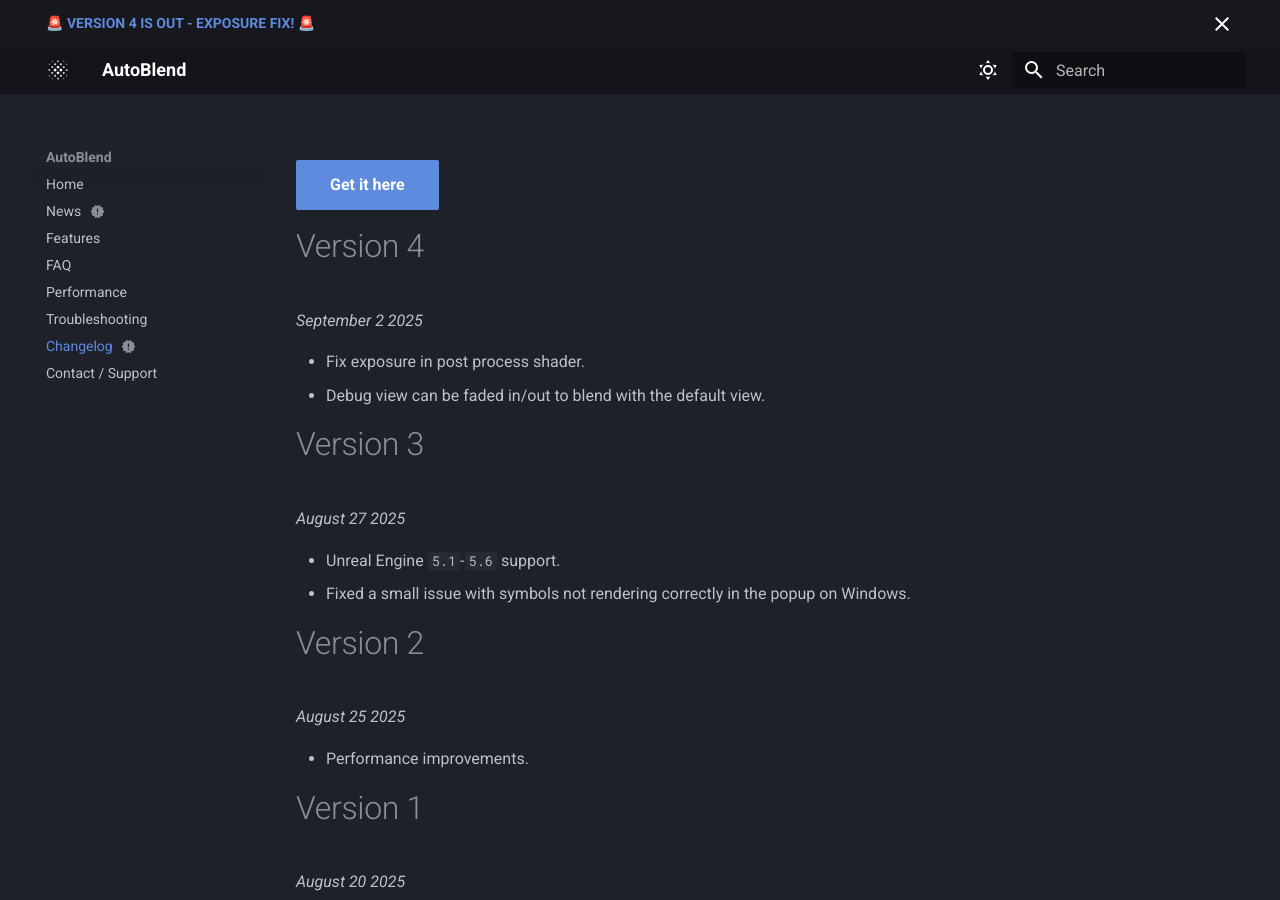
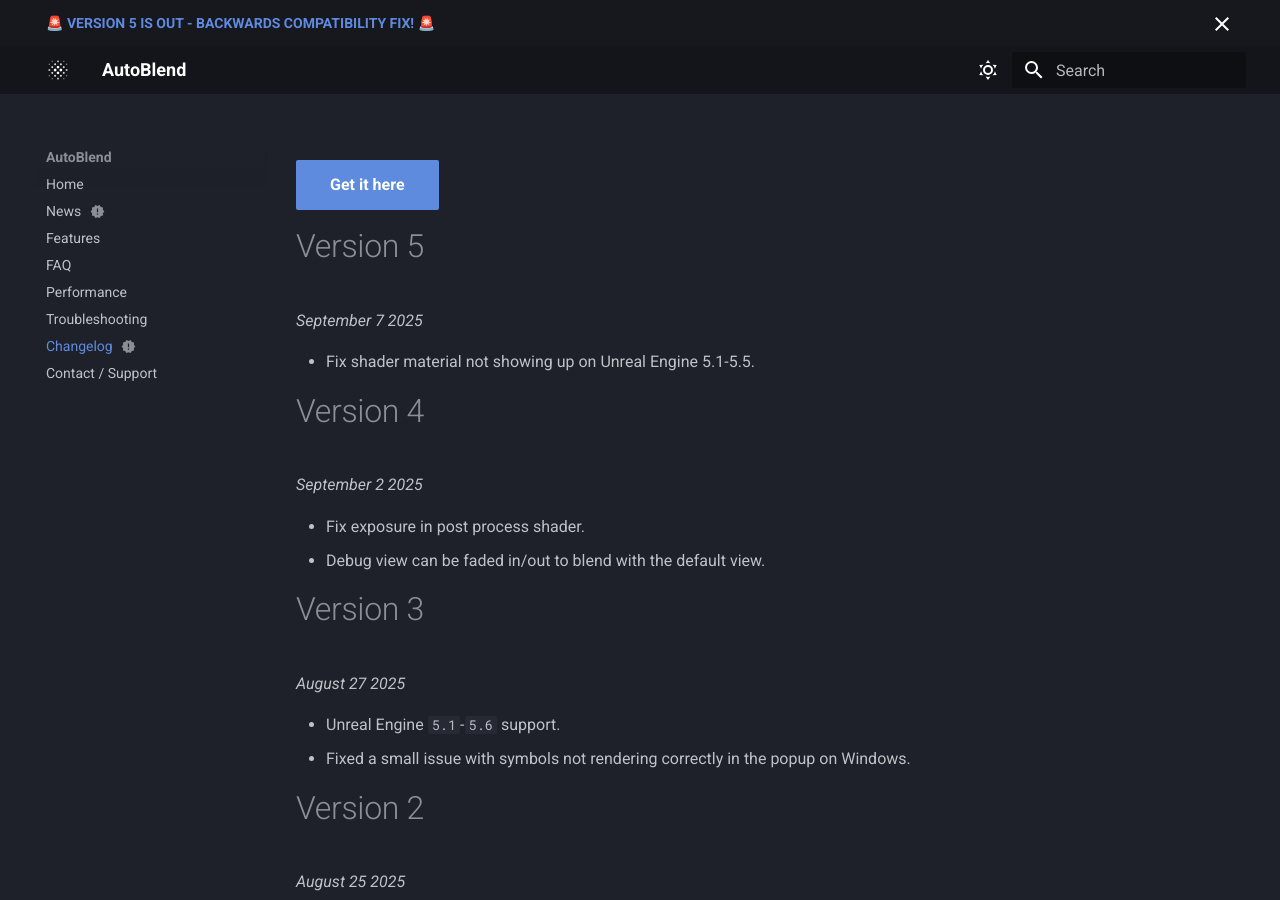
Before and after one commit to bergice/autoblend, an MkDocs documentation site: the page built from docs/changelog.md, in a window 1280 px wide and 900 px high. Built offline with MkDocs 1.6.1 and Material for MkDocs 9.7.7, drawn with Linux system fonts in a browser that asks for light colours; comment, search, counter and statistics services are not loaded.

Commit message:
Version 5 wiki update

```diff
--- a/docs/changelog.md
+++ b/docs/changelog.md
@@ -4,6 +4,12 @@
 ---
 
 [Get it here](https://www.fab.com/listings/b474f704-c319-4fd0-87f3-651931da6b33){ .md-button .md-button--primary }
+
+# Version 5
+
+*September 7 2025*
+
+* Fix shader material not showing up on Unreal Engine 5.1-5.5.
 
 # Version 4
 
--- a/mkdocs.yml
+++ b/mkdocs.yml
@@ -50,7 +50,7 @@
   generator: false
   status:
     #    ANNOUNCEMENT UPDATE
-    new: VERSION 4 IS OUT - EXPOSURE FIX!
+    new: VERSION 5 IS OUT - BACKWARDS COMPATIBILITY FIX!
 #  social:
 #    - icon: fontawesome/link
 #      link: https://www.fab.com/listings/b474f704-c319-4fd0-87f3-651931da6b33
--- a/overrides/main.html
+++ b/overrides/main.html
@@ -2,7 +2,7 @@
 
 {% block announce %}
 <!-- ANNOUNCEMENT UPDATE -->
-<title>VERSION 4 IS OUT - EXPOSURE FIX!</title>
+<title>VERSION 5 IS OUT - BACKWARDS COMPATIBILITY FIX!</title>
 <!--<span>VERSION 3 is out!</span>-->
-🚨 <a href="/autoblend/blog/"><b>VERSION 4 IS OUT - EXPOSURE FIX!</b></a> 🚨
+🚨 <a href="/autoblend/blog/"><b>VERSION 5 IS OUT - BACKWARDS COMPATIBILITY FIX!</b></a> 🚨
 {% endblock %}
```
Also changed, not shown: docs/blog/posts/version-5.md (added, +11 -0 lines).
